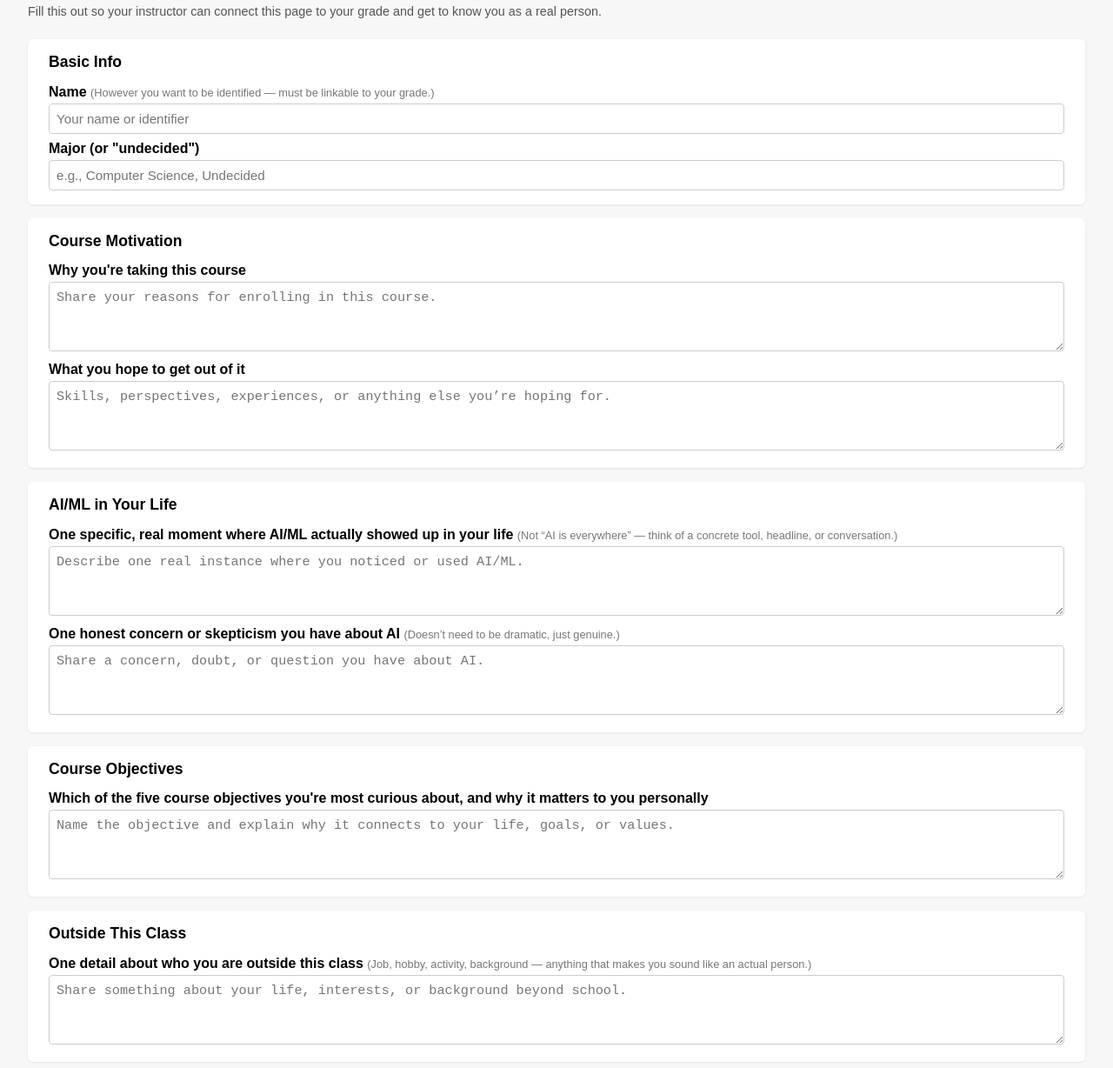
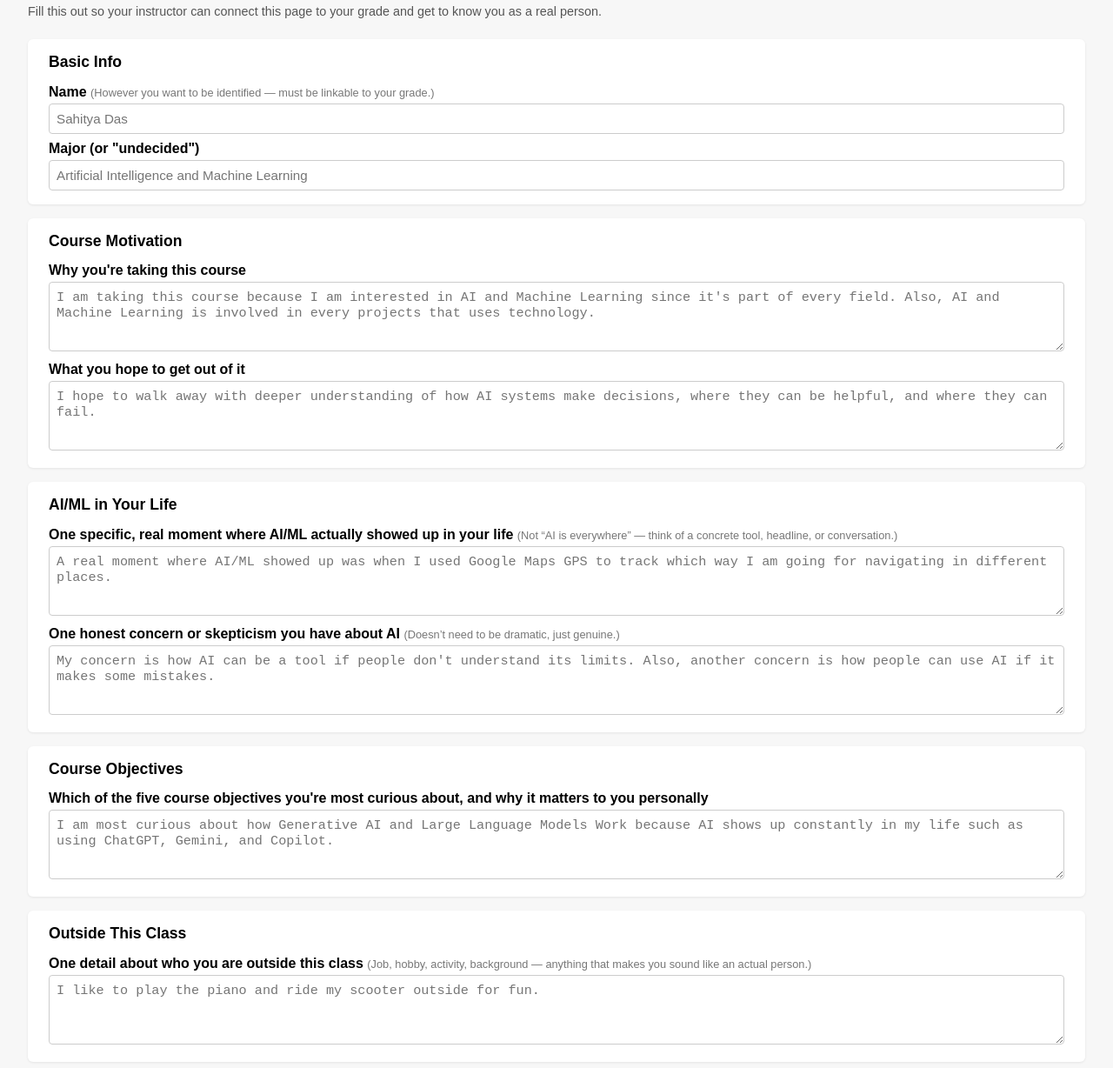
Before and after one commit to sahityakdas-design/Portfolio-for-CS-180-Intro-AI-ML-, a plain HTML site: page index.html in a window 1280 px wide. Shown: the part 72-1300 px from the top of the page at 87% size. Drawn offline with Linux system fonts and the light colour scheme.

Commit message:
Update index.html

```diff
--- a/index.html
+++ b/index.html
@@ -68,10 +68,10 @@
         (However you want to be identified — must be linkable to your grade.)
       </span>
     </label>
-    <input id="name" name="name" type="text" placeholder="Your name or identifier" />
+    <input id="name" name="name" type="text" placeholder="Sahitya Das" />
 
     <label for="major">Major (or "undecided")</label>
-    <input id="major" name="major" type="text" placeholder="e.g., Computer Science, Undecided" />
+    <input id="major" name="major" type="text" placeholder="Artificial Intelligence and Machine Learning" />
   </div>
 
   <div class="section">
@@ -79,11 +79,11 @@
 
     <label for="why-course">Why you're taking this course</label>
     <textarea id="why-course" name="why-course"
-      placeholder="Share your reasons for enrolling in this course."></textarea>
+      placeholder="I am taking this course because I am interested in AI and Machine Learning since it's part of every field. Also, AI and Machine Learning is involved in every projects that uses technology."></textarea>
 
     <label for="hope-out-of-course">What you hope to get out of it</label>
     <textarea id="hope-out-of-course" name="hope-out-of-course"
-      placeholder="Skills, perspectives, experiences, or anything else you’re hoping for."></textarea>
+      placeholder="I hope to walk away with deeper understanding of how AI systems make decisions, where they can be helpful, and where they can fail."></textarea>
   </div>
 
   <div class="section">
@@ -96,7 +96,7 @@
       </span>
     </label>
     <textarea id="ai-moment" name="ai-moment"
-      placeholder="Describe one real instance where you noticed or used AI/ML."></textarea>
+      placeholder="A real moment where AI/ML showed up was when I used Google Maps GPS to track which way I am going for navigating in different places."></textarea>
 
     <label for="ai-concern">
       One honest concern or skepticism you have about AI
@@ -105,7 +105,7 @@
       </span>
     </label>
     <textarea id="ai-concern" name="ai-concern"
-      placeholder="Share a concern, doubt, or question you have about AI."></textarea>
+      placeholder="My concern is how AI can be a tool if people don't understand its limits. Also, another concern is how people can use AI if it makes some mistakes."></textarea>
   </div>
 
   <div class="section">
@@ -115,7 +115,7 @@
       Which of the five course objectives you're most curious about, and why it matters to you personally
     </label>
     <textarea id="curious-objective" name="curious-objective"
-      placeholder="Name the objective and explain why it connects to your life, goals, or values."></textarea>
+      placeholder="I am most curious about how Generative AI and Large Language Models Work because AI shows up constantly in my life such as using ChatGPT, Gemini, and Copilot."></textarea>
   </div>
 
   <div class="section">
@@ -128,7 +128,7 @@
       </span>
     </label>
     <textarea id="outside-detail" name="outside-detail"
-      placeholder="Share something about your life, interests, or background beyond school."></textarea>
+      placeholder="I like to play the piano and ride my scooter outside for fun."></textarea>
   </div>
 </body>
 </html>
```
